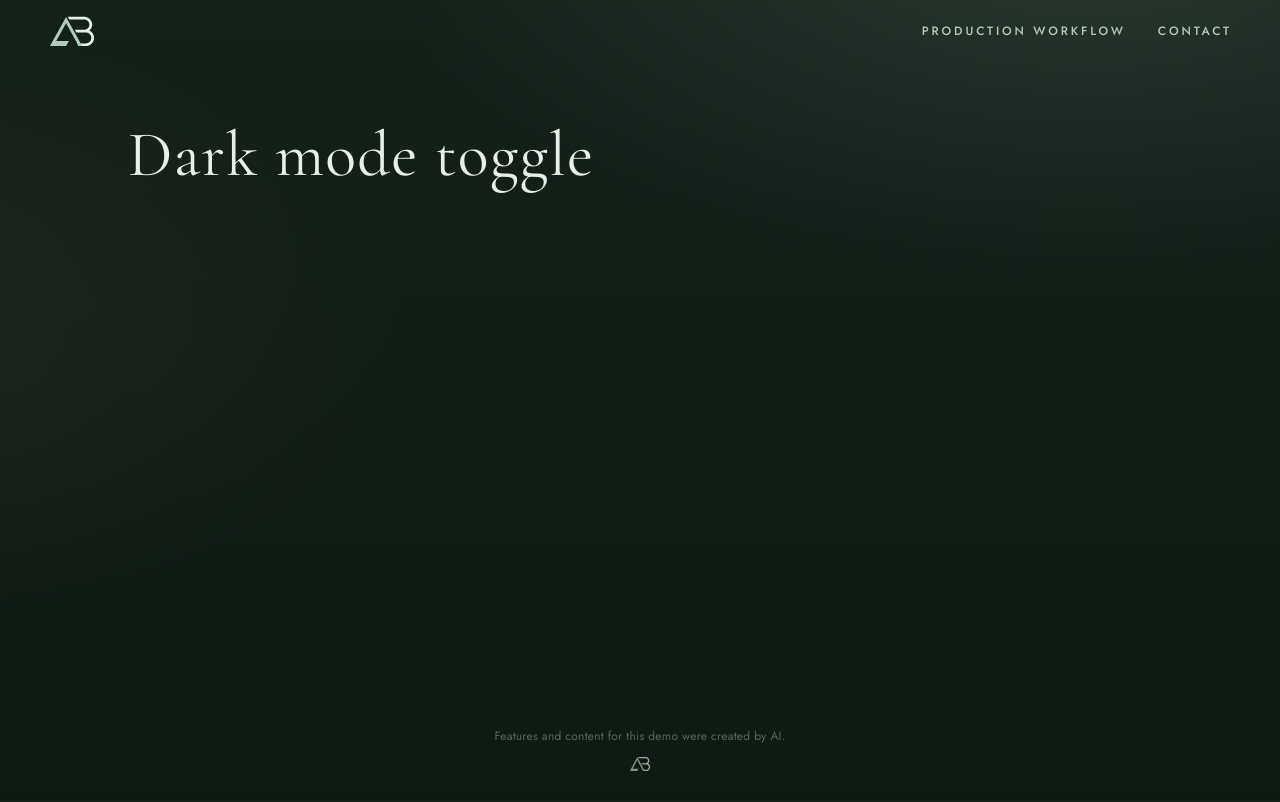
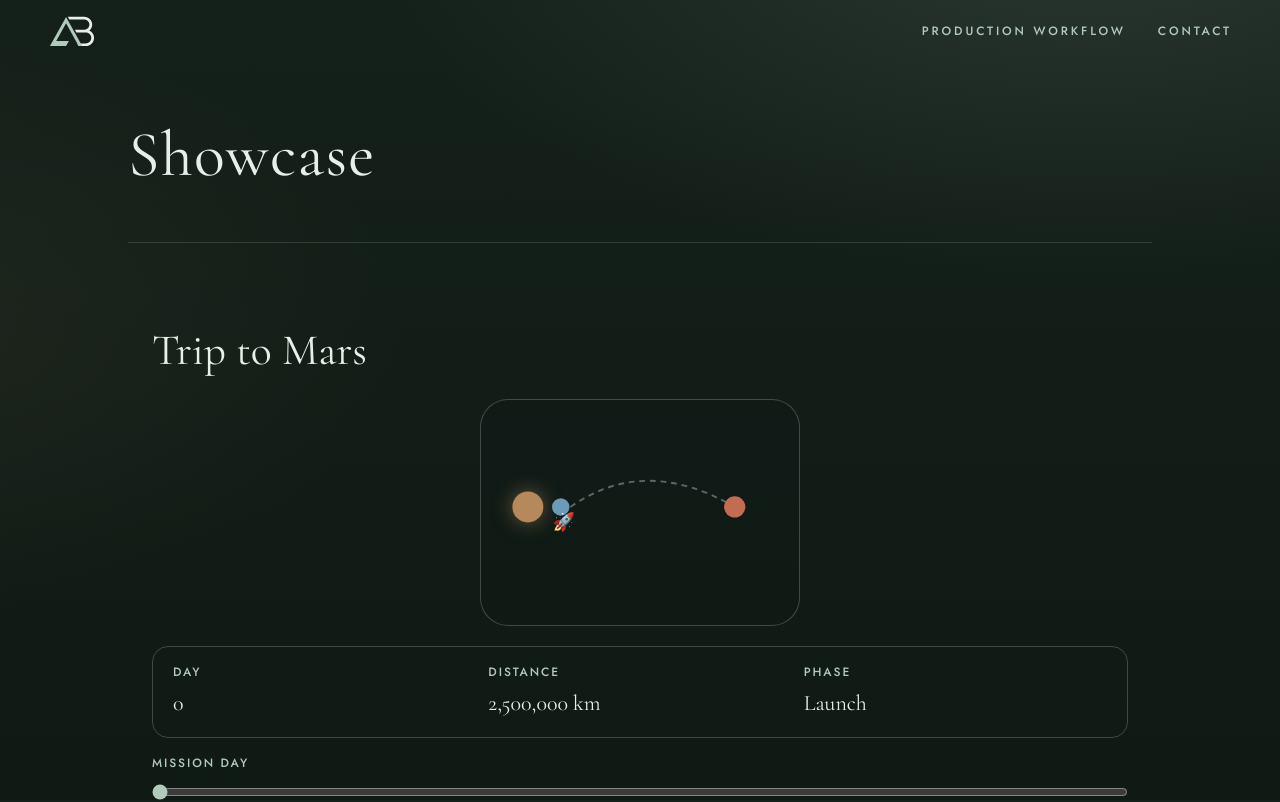
Before and after one commit to ashtonbach/agent-showcase, a Next.js app: page / in a window 1280 px wide. Shown: the top 802 px of the page. Built offline with nearby package versions, Linux system fonts and the light colour scheme.

Commit message:
Feature: Your request (Author: Alder)

```diff
--- a/app/lab/current.json
+++ b/app/lab/current.json
@@ -1 +1 @@
-{"slug":"dark-mode"}
+{"slug":"custom-1792730943"}
--- /dev/null
+++ b/app/lab/custom-1792730943/index.tsx
@@ -0,0 +1,86 @@
+"use client";
+import { useState, useMemo } from "react";
+
+const MAX = 210; /* Hohmann transfer ~210 days Earth–Mars */
+const fmt = (n: number) => {
+  const s = String(Math.round(n));
+  return s.replace(/\B(?=(\d{3})+(?!\d))/g, ",");
+};
+const phase = (d: number) => (d < 40 ? "Launch" : d < 185 ? "Cruise" : "Approach");
+const distKm = (d: number) => 2.5e6 + (d / MAX) * 5.41e7; /* illustrative leg length */
+const pt = (t: number) => {
+  const x0 = 78, y0 = 92, cx = 155, cy = 38, x1 = 248, y1 = 92;
+  const u = 1 - t;
+  return { x: u * u * x0 + 2 * u * t * cx + t * t * x1, y: u * u * y0 + 2 * u * t * cy + t * t * y1 };
+};
+const CONF: [number, number, string][] = [
+  [0, -18, "#B0CBBC"], [12, -8, "#E8EEE9"], [-14, -12, "#B5895B"], [8, 14, "#B0CBBC"],
+  [-6, 16, "#E8EEE9"], [18, 4, "#B5895B"], [-16, 6, "#B0CBBC"], [4, -22, "#E8EEE9"],
+];
+
+export default function Lab() {
+  const [day, setDay] = useState(0);
+  const t = day / MAX;
+  const r = useMemo(() => pt(t), [t]);
+  const arrived = day >= MAX;
+
+  return (
+    <section data-lab="custom-1792730943" aria-labelledby="lab-mars-title" className="lab-wrap">
+      <h2 id="lab-mars-title">Trip to Mars</h2>
+      <div className="lab-phone">
+        <svg className="lab-scene" viewBox="0 0 300 170" overflow="visible" role="img" aria-label="Earth to Mars transfer">
+          <path className="lab-path" d="M 78 92 Q 155 38 248 92" fill="none" />
+          <circle className="lab-sun" data-sun="sun" cx="34" cy="92" r="16" />
+          <circle className="lab-earth" data-earth="earth" cx="68" cy="92" r="9" />
+          <circle className="lab-mars" data-mars="mars" cx="248" cy="92" r="11" />
+          {arrived && (
+            <g className="lab-confetti" aria-hidden="true">
+              {CONF.map((c, i) => (
+                <rect key={i} x={248 + c[0]} y={92 + c[1]} width="4" height="7" fill={c[2]} className="lab-conf" />
+              ))}
+            </g>
+          )}
+        </svg>
+        <span className="lab-rocket" data-rocket="rocket" aria-label="rocket" style={{ left: `${(r.x / 300) * 100}%`, top: `${(r.y / 170) * 100}%` }}>
+          🚀
+        </span>
+        {arrived && <p className="lab-arrived" role="status">Arrived at Mars!</p>}
+      </div>
+      <dl className="lab-stats">
+        <div><dt className="lab-k">Day</dt><dd>{day}</dd></div>
+        <div><dt className="lab-k">Distance</dt><dd>{fmt(distKm(day))} km</dd></div>
+        <div><dt className="lab-k">Phase</dt><dd>{phase(day)}</dd></div>
+      </dl>
+      <label className="lab-slider-l">
+        <span className="lab-k">Mission day</span>
+        <input className="lab-slider" data-slider="slider" type="range" min={0} max={MAX} value={day} onChange={(e) => setDay(+e.target.value)} />
+      </label>
+      <p className="lab-note">Example data: transfer timeline and distances are illustrative.</p>
+      <style>{`
+        .lab-wrap{max-width:min(720px,100%);margin:8px auto 56px;padding:0 clamp(12px,4vw,24px);color:var(--mist,#E8EEE9)}
+        .lab-wrap h2{font-family:var(--serif);font-weight:400;font-size:30px;margin:0 0 20px;color:var(--mist,#F2EFE6)}
+        .lab-phone{position:relative;border:1px solid rgba(176,203,188,.28);border-radius:28px;padding:18px 14px 42px;background:rgba(18,26,22,.55);max-width:320px;margin:0 auto 20px}
+        .lab-scene{display:block;width:100%;height:auto;overflow:visible}
+        .lab-path{stroke:rgba(176,203,188,.45);stroke-width:2;stroke-dasharray:6 5}
+        .lab-sun{fill:#B5895B;filter:drop-shadow(0 0 10px rgba(181,137,91,.55))}
+        .lab-earth{fill:#6B9BB8}
+        .lab-mars{fill:#C46C52}
+        .lab-rocket{position:absolute;transform:translate(-50%,-50%);font-size:18px;line-height:1;pointer-events:none}
+        .lab-arrived{position:absolute;left:0;right:0;bottom:10px;text-align:center;font-family:var(--serif);font-size:18px;color:var(--sage,#B0CBBC)}
+        .lab-confetti .lab-conf{transform-origin:center;animation:lab-pop .9s ease-out both}
+        .lab-confetti .lab-conf:nth-child(odd){animation-name:lab-pop2}
+        @keyframes lab-pop{from{opacity:1;transform:scale(1) translateY(0)}to{opacity:0;transform:scale(.6) translateY(-28px)}}
+        @keyframes lab-pop2{from{opacity:1;transform:scale(1)}to{opacity:0;transform:scale(.5) translate(12px,-22px)}}
+        @media (prefers-reduced-motion:reduce){.lab-confetti .lab-conf{animation:none;opacity:.85}}
+        .lab-stats{display:grid;grid-template-columns:repeat(3,1fr);gap:12px;border:1px solid rgba(176,203,188,.28);border-radius:16px;padding:16px 20px;margin-bottom:16px}
+        .lab-k{font-family:var(--sans);font-size:12px;font-weight:500;letter-spacing:.16em;text-transform:uppercase;color:var(--sage,#B0CBBC);margin-bottom:4px}
+        .lab-stats dd{font-family:var(--serif);font-size:22px;margin:0}
+        .lab-slider-l{display:block}
+        .lab-slider-l .lab-k{display:block;margin-bottom:8px}
+        .lab-slider{width:100%;accent-color:var(--sage,#B0CBBC)}
+        .lab-note{margin-top:20px;font-size:15px;color:rgba(232,238,233,.72)}
+        @media (max-width:390px){.lab-stats{grid-template-columns:1fr;gap:10px}}
+      `}</style>
+    </section>
+  );
+}
--- a/app/page.tsx
+++ b/app/page.tsx
@@ -1,3 +1,4 @@
+import Lab from "./lab/custom-1792730943";
 import { readDemoKey, demoTitle } from "./demo-name";
 const demoKey = readDemoKey();
 const demoName = demoTitle();
@@ -5,7 +6,7 @@ export default function Page() {
   return (
     <div className="page-stack">
       <h1 className="demo-title" data-i18n={demoKey}>{demoName}</h1>
-      {/* lab:slot */}
+      <Lab /> {/* lab:slot */}
     </div>
   );
 }
```
